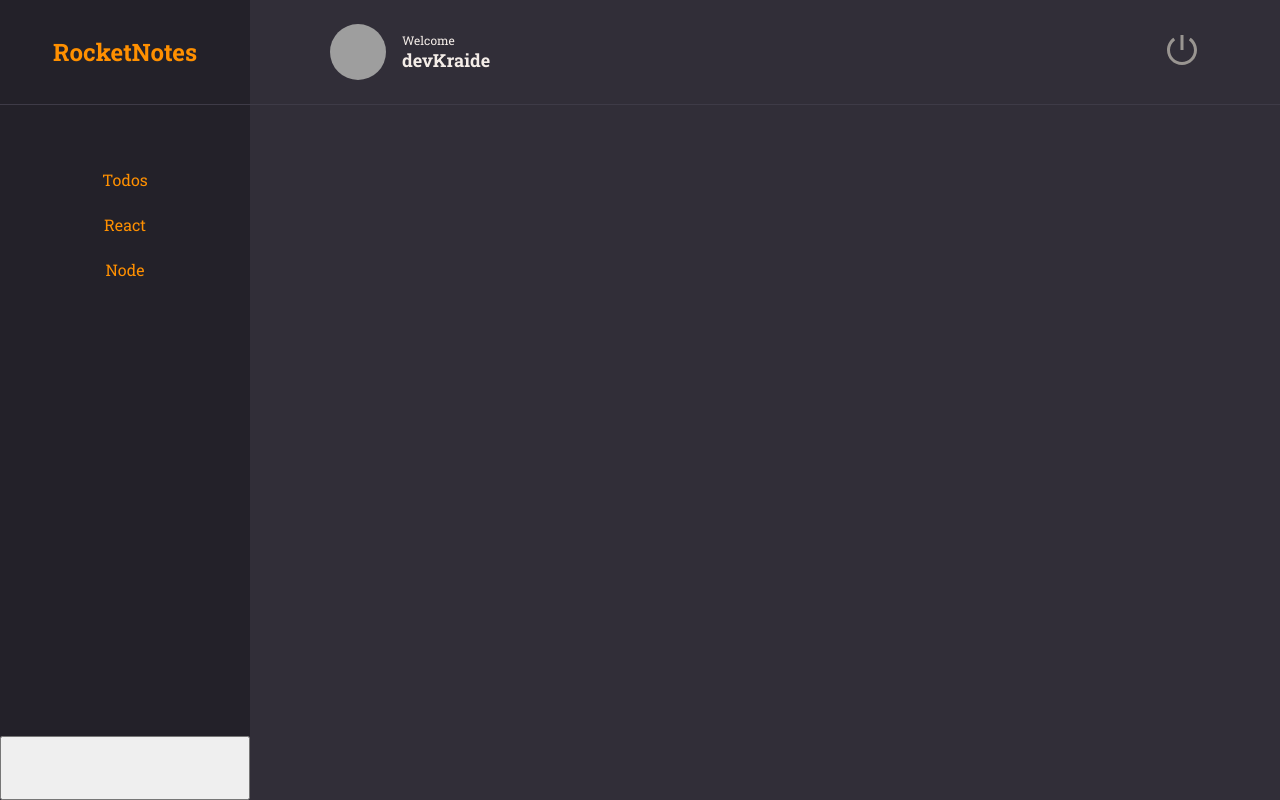
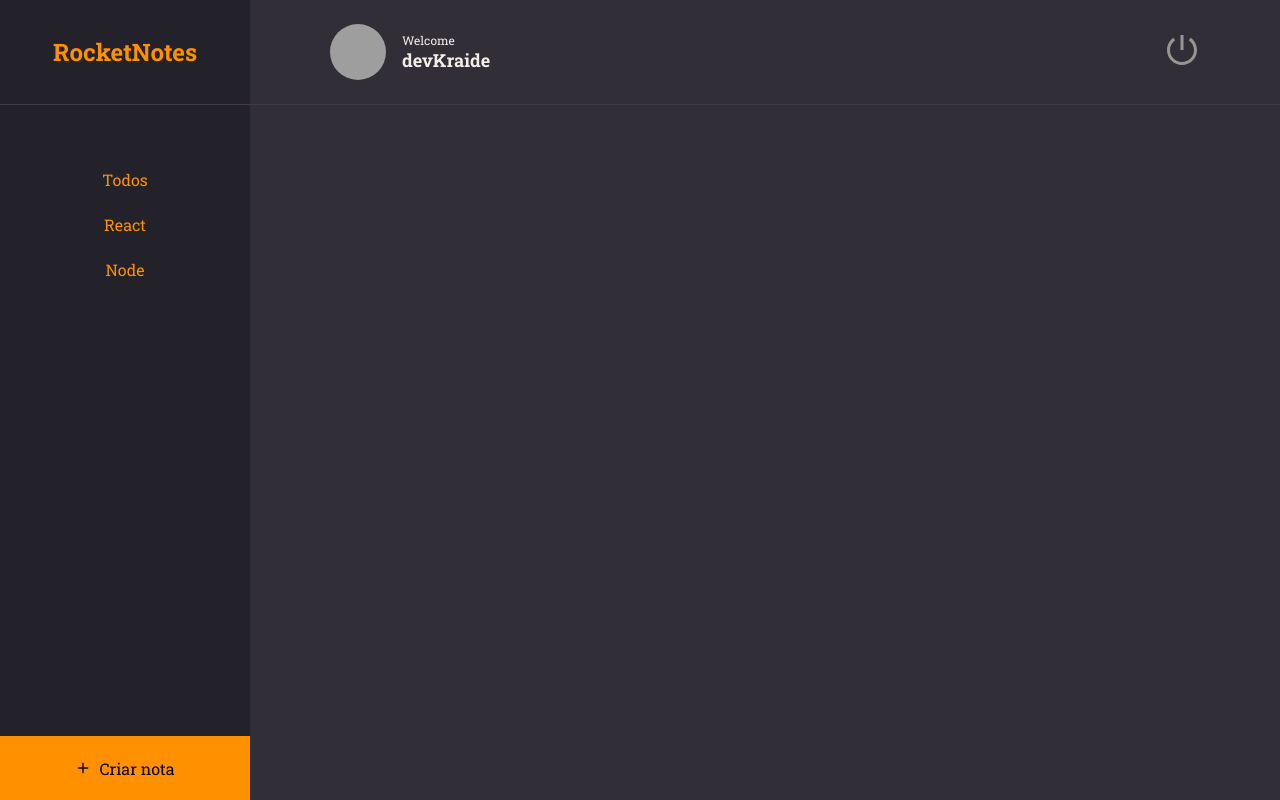
Before and after one commit to devKraide/rocketnotes, a React (Vite) app: page / in a window 1280 px wide. Built offline with nearby package versions, Linux system fonts and the light colour scheme; grey boxes are pictures that could not be loaded.

Commit message:
creating add note button

```diff
--- a/src/pages/Home/index.jsx
+++ b/src/pages/Home/index.jsx
@@ -1,11 +1,11 @@
-import { Container, Brand, Search, Menu, Content, NewNote} from './styles.js';
+import { Container, Brand, Search, Menu, Content, NewNote } from './styles.js';
 
+import { FiPlus } from 'react-icons/fi';
 
+import { Header } from '../../components/Header';
+import { ButtonText } from '../../components/ButtonText';
 
-import {Header} from '../../components/Header';
-import {ButtonText} from '../../components/ButtonText';
-
-export function Home () {
+export function Home() {
 
   return (
     <Container>
@@ -15,12 +15,12 @@
         </h1>
       </Brand>
 
-      <Header/>
+      <Header />
 
       <Menu>
         <li><ButtonText title="Todos" $isactive /></li>
-        <li><ButtonText title="React"  /></li>
-        <li><ButtonText title="Node"  /></li>
+        <li><ButtonText title="React" /></li>
+        <li><ButtonText title="Node" /></li>
 
       </Menu>
 
@@ -32,7 +32,10 @@
 
       </Content>
 
-      <NewNote> </NewNote>
+      <NewNote>
+        <FiPlus />
+        Criar nota
+      </NewNote>
     </Container>
   );
 
--- a/src/pages/Home/styles.js
+++ b/src/pages/Home/styles.js
@@ -52,4 +52,14 @@
 `
 export const NewNote = styled.button`
   grid-area: newnote;
+
+  display: flex;
+  background-color: ${({ theme }) => theme.COLORS.ORANGE};
+  border: none;
+  align-items: center;
+  justify-content: center;
+
+  svg {
+    margin-right: 8px;
+  }
 `
```
